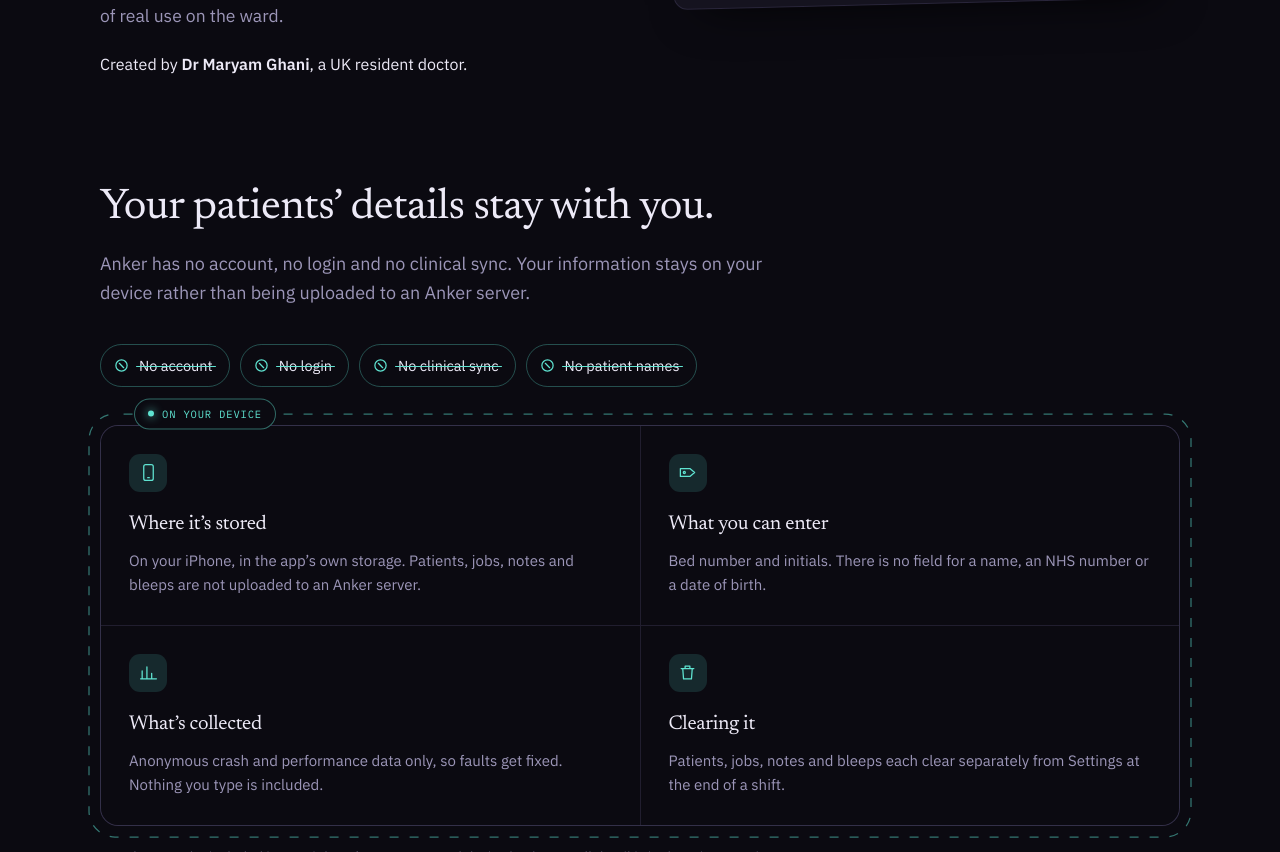
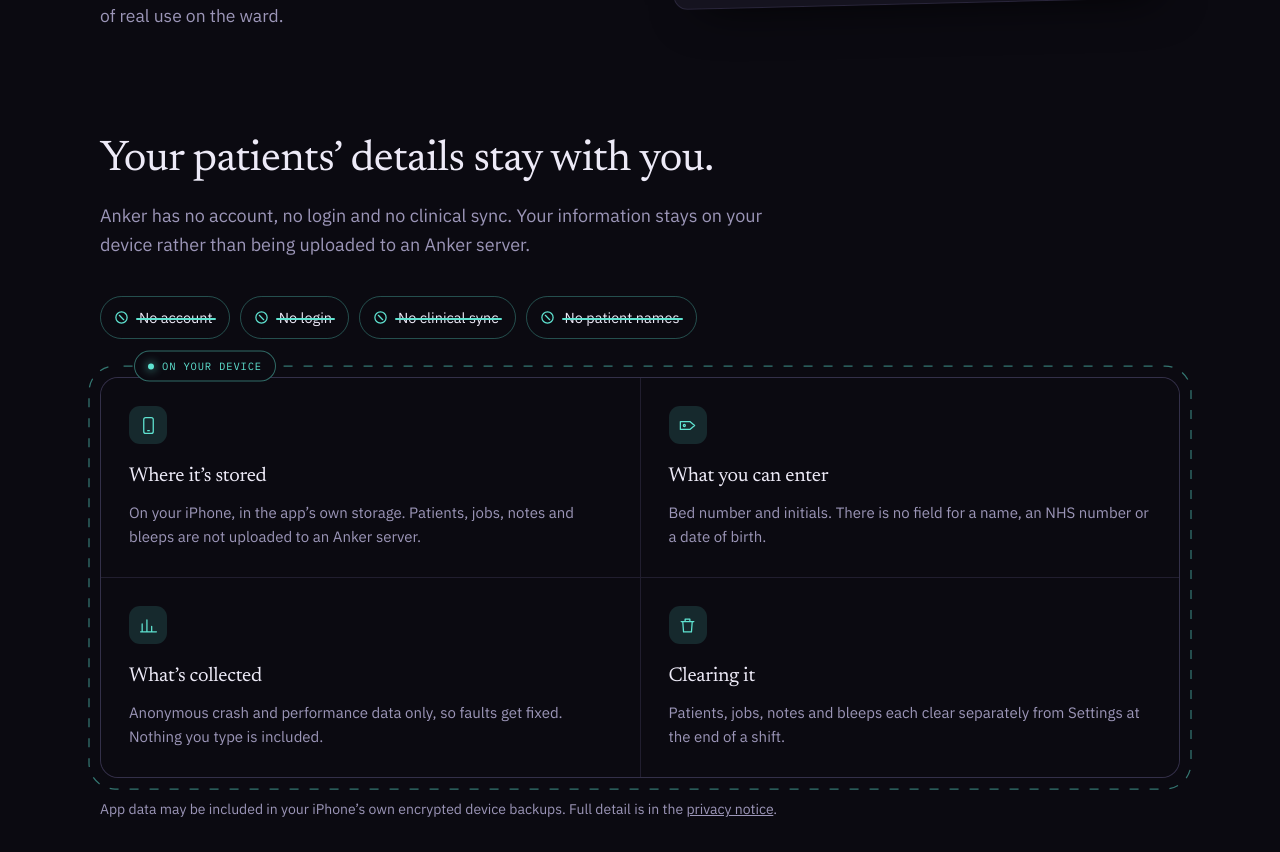
Before and after one commit to abidghani/anker, a plain HTML site: page index.html in a window 1280 px wide. Shown: the part 4372-5224 px from the top of the page. Drawn offline with Linux system fonts and the light colour scheme.

Commit message:
Remove the creator attribution
Drops "Created by Dr Maryam Ghani, a UK resident doctor" from the story
section, and the style that served only that line.

No name now appears anywhere on the site: the footer credits went
earlier, and this was the last one.

Co-Authored-By: Claude Opus 5 <noreply@anthropic.com>

```diff
--- a/index.html
+++ b/index.html
@@ -625,8 +625,6 @@ h1 .ln2 { display: block; opacity: 0.74; white-space: nowrap; }
 .reset-art { width: 92px; height: 92px; flex: none; color: var(--accent-up); opacity: .8; }
 
 /* ---- the story ---- */
-.origin-by { margin-top: 22px !important; color: var(--fg) !important; font-size: 16px !important; }
-.origin-by strong { font-weight: 600; }
 .origin-paper {
   background: #15131F; border: 1px solid var(--line); border-radius: 14px;
   padding: 24px 26px; display: grid; gap: 11px;
@@ -1209,7 +1207,6 @@ footer { border-top: 1px solid var(--line); padding-block: 36px 48px; }
         <p>Anker started because I was tired of trying to keep track of everything on a folded piece of paper. During a busy shift, you&rsquo;re constantly adding jobs, crossing things out, answering bleeps and scribbling reminders wherever there&rsquo;s space.</p>
         <p>I wanted something that worked like my paper list, but made it easier to see what was left to do and what needed my attention first.</p>
         <p>What started as a weekend prototype has been shaped by weeks of real use on the ward.</p>
-        <p class="origin-by">Created by <strong>Dr Maryam Ghani</strong>, a UK resident doctor.</p>
       </div>
       <div class="origin-paper" aria-hidden="true">
         <span class="paper-line struck">Bed 12 &mdash; CT head</span>
@@ -1310,7 +1307,7 @@ footer { border-top: 1px solid var(--line); padding-block: 36px 48px; }
 
   var FLAG = '<svg viewBox="0 0 24 24" fill="currentColor" aria-hidden="true"><path d="M5 3v18h2v-7h12l-3-4 3-4H7V3z"/></svg>';
 
-  // Sample data, kept as it was — these are the examples Maryam wanted to keep.
+  // Sample data, kept as it was — these examples were asked to be left alone.
   // A third ward was added so "multiple wards" is actually visible.
   var seed = {
     patients: [
```
